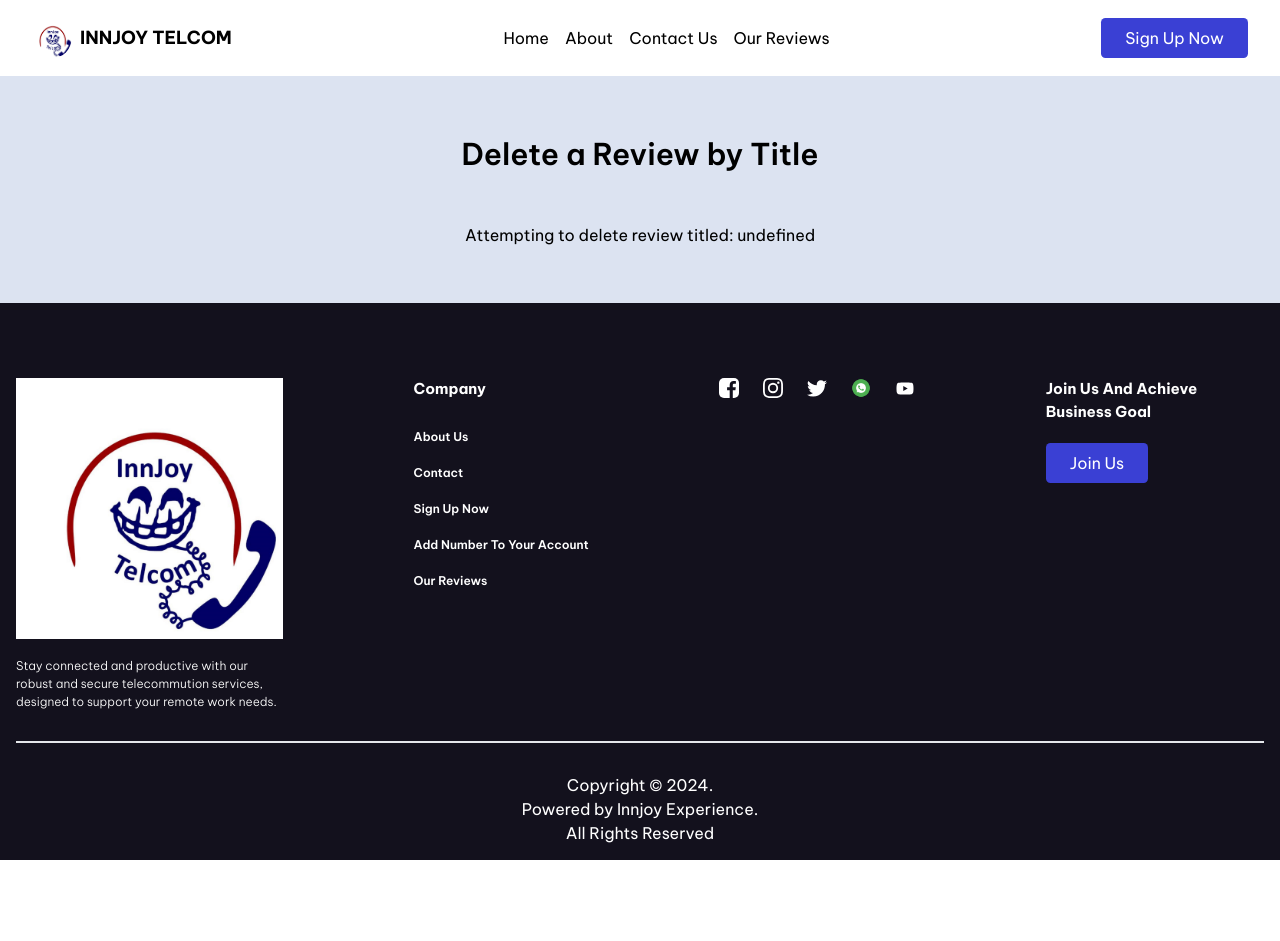
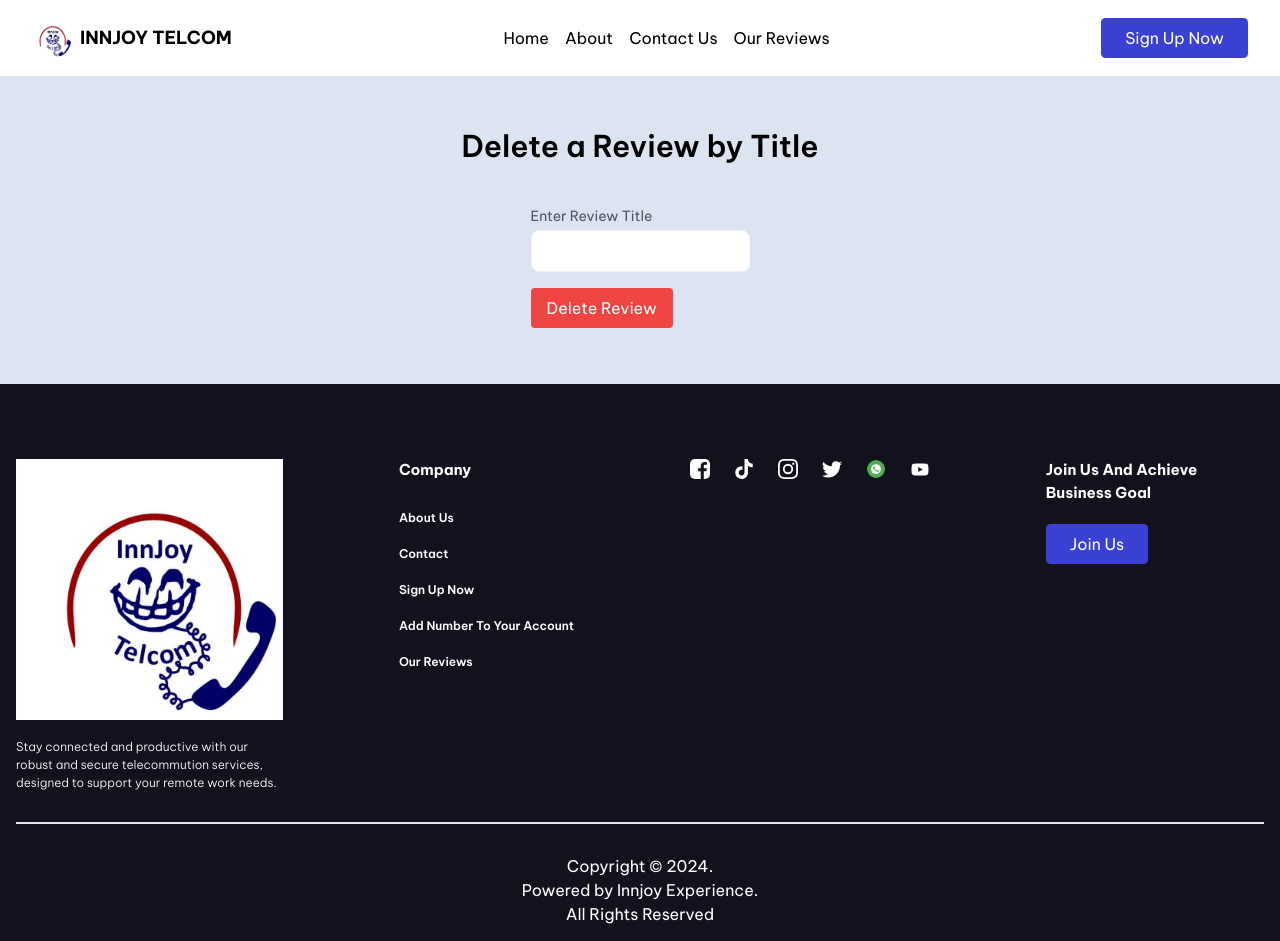
Before and after one commit to cyberohn2/InnjoyTelcom, a React (Vite) app: page /delete-review in a window 1280 px wide. Before the commit the page ends 860 px from the top, so only its background shows below. Built offline with nearby package versions, Linux system fonts and the light colour scheme.

Commit message:
added tiktok and fixed delete form btn

```diff
--- a/src/Components/Footer.jsx
+++ b/src/Components/Footer.jsx
@@ -27,6 +27,12 @@
                     </div>
                     <div className="flex gap-6 items-center">
                         <a target="_" href="https://m.facebook.com/profile.php?id=61563958125862&name=xhp_nt_fbaction_open_user"><svg className="fill-white hover:fill-blue-500" style={{borderRadius: "5px"}} width="20" height="20" xmlns="http://www.w3.org/2000/svg"><path d="M18.896 0H1.104C.494 0 0 .494 0 1.104v17.793C0 19.506.494 20 1.104 20h9.58v-7.745H8.076V9.237h2.606V7.01c0-2.583 1.578-3.99 3.883-3.99 1.104 0 2.052.082 2.329.119v2.7h-1.598c-1.254 0-1.496.597-1.496 1.47v1.928h2.989l-.39 3.018h-2.6V20h5.098c.608 0 1.102-.494 1.102-1.104V1.104C20 .494 19.506 0 18.896 0z" fillRule="nonzero"/></svg></a>
+                        <a target="_" href="https://www.instagram.com/innjoytelcom/">
+                            <svg className="fill-white hover:fill-blue-500" xmlns="http://www.w3.org/2000/svg" xmlnsXlink="http://www.w3.org/1999/xlink" version="1.1" id="Capa_1" x="0px" y="0px" viewBox="0 0 24 24" style={{enableBackground:"new 0 0 24 24"}} xmlSpace="preserve" width="20" height="20">
+                            <path d="M22.465,9.866c-2.139,0-4.122-0.684-5.74-1.846v8.385c0,4.188-3.407,7.594-7.594,7.594c-1.618,0-3.119-0.51-4.352-1.376  c-1.958-1.375-3.242-3.649-3.242-6.218c0-4.188,3.407-7.595,7.595-7.595c0.348,0,0.688,0.029,1.023,0.074v0.977v3.235  c-0.324-0.101-0.666-0.16-1.023-0.16c-1.912,0-3.468,1.556-3.468,3.469c0,1.332,0.756,2.489,1.86,3.07  c0.481,0.253,1.028,0.398,1.609,0.398c1.868,0,3.392-1.486,3.462-3.338L12.598,0h4.126c0,0.358,0.035,0.707,0.097,1.047  c0.291,1.572,1.224,2.921,2.517,3.764c0.9,0.587,1.974,0.93,3.126,0.93V9.866z"/>
+
+                            </svg>
+                        </a>
                         <a target="_" href="https://www.instagram.com/innjoytelcom/"><svg className="fill-white hover:fill-blue-500" width="20" height="20" xmlns="http://www.w3.org/2000/svg"><path d="M10 1.802c2.67 0 2.987.01 4.042.059 2.71.123 3.975 1.409 4.099 4.099.048 1.054.057 1.37.057 4.04 0 2.672-.01 2.988-.057 4.042-.124 2.687-1.387 3.975-4.1 4.099-1.054.048-1.37.058-4.041.058-2.67 0-2.987-.01-4.04-.058-2.718-.124-3.977-1.416-4.1-4.1-.048-1.054-.058-1.37-.058-4.041 0-2.67.01-2.986.058-4.04.124-2.69 1.387-3.977 4.1-4.1 1.054-.048 1.37-.058 4.04-.058zM10 0C7.284 0 6.944.012 5.877.06 2.246.227.227 2.242.061 5.877.01 6.944 0 7.284 0 10s.012 3.057.06 4.123c.167 3.632 2.182 5.65 5.817 5.817 1.067.048 1.407.06 4.123.06s3.057-.012 4.123-.06c3.629-.167 5.652-2.182 5.816-5.817.05-1.066.061-1.407.061-4.123s-.012-3.056-.06-4.122C19.777 2.249 17.76.228 14.124.06 13.057.01 12.716 0 10 0zm0 4.865a5.135 5.135 0 100 10.27 5.135 5.135 0 000-10.27zm0 8.468a3.333 3.333 0 110-6.666 3.333 3.333 0 010 6.666zm5.338-9.87a1.2 1.2 0 100 2.4 1.2 1.2 0 000-2.4z" fillRule="nonzero"/></svg></a>
                         <a target="_" href="https://x.com/InnjoyTelcom"><svg className="fill-white hover:fill-blue-500" width="20" height="17" xmlns="http://www.w3.org/2000/svg"><path d="M20 2.172a8.192 8.192 0 01-2.357.646 4.11 4.11 0 001.805-2.27 8.22 8.22 0 01-2.606.996A4.096 4.096 0 0013.847.248c-2.65 0-4.596 2.472-3.998 5.037A11.648 11.648 0 011.392 1a4.109 4.109 0 001.27 5.478 4.086 4.086 0 01-1.858-.513c-.045 1.9 1.318 3.679 3.291 4.075a4.113 4.113 0 01-1.853.07 4.106 4.106 0 003.833 2.849A8.25 8.25 0 010 14.658a11.616 11.616 0 006.29 1.843c7.618 0 11.923-6.434 11.663-12.205A8.354 8.354 0 0020 2.172z" fillRule="nonzero"/></svg></a>
                         <a target="_" href="https://wa.me/+2349076612310"><img width={20} src={WhatsappIcon} alt="" /></a>
--- a/src/Components/OptionalNoForm.jsx
+++ b/src/Components/OptionalNoForm.jsx
@@ -7,12 +7,12 @@
         <div className="mb-[22px] flex flex-col gap-[22px] border-b border-gray-400 py-2">
             <div className="flex justify-between items-center">
                 <h3 className="font-semibold text-xl">{title}</h3>
-                {index > 1 && <button
+                {index > 1 && <p
                 onClick={handleDelete}
-                className="bg-red-500 text-white py-1 px-2 rounded hover:bg-red-600"
+                className="bg-red-500 cursor-pointer text-white py-1 px-2 rounded hover:bg-red-600"
             >
                 Delete
-            </button>}
+            </p>}
             </div>
             <div className="flex flex-col items-start">
                 <label className="mb-1 block text-gray-600 text-sm" htmlFor="firstName">First Name</label>
--- a/src/Components/SignInForm.jsx
+++ b/src/Components/SignInForm.jsx
@@ -30,6 +30,13 @@
         e.preventDefault();
         setFormData([...formData, { firstName: "", lastName: "", phoneNumber: "", nin: "" }]);
         setErrors([...errors, {}]); // Extend errors array to match the form data
+    };
+
+    const handleDeleteNumber = (indexToDelete) => {
+        const newFormData = formData.filter((_, index) => index !== indexToDelete);
+        const newErrors = errors.filter((_, index) => index !== indexToDelete);
+        setFormData(newFormData);
+        setErrors(newErrors);
     };
 
     const validate = () => {
@@ -141,6 +148,7 @@
                             user={user}
                             handleChange={(e) => handleChange(e, index + 1)}
                             errors={errors[index + 1]}
+                            handleDelete={() => handleDeleteNumber(index + 1)}
                         />
                     ))}
 
--- a/src/Components/Testimonials.jsx
+++ b/src/Components/Testimonials.jsx
@@ -79,7 +79,7 @@
                     </Swiper>
                 </div>
             </div>
-            <PryCtaBtn text="See More" link="our-reviews" />
+            <PryCtaBtn text="See More" link="/our-reviews" />
         </div>
     );
 };
--- a/src/Pages/Contact.jsx
+++ b/src/Pages/Contact.jsx
@@ -5,6 +5,7 @@
 import IgIcon from "/icon-instagram.svg"
 import XIcon from "/icon-twitter.svg"
 import YTIcom from "/youtube.svg"
+import TTIcom from "/tik-tok.svg"
 import WhatsappIcon from "/whatsapp-icon.png"
 import { useNavigate } from 'react-router-dom';
 
@@ -97,6 +98,7 @@
                             <div className="flex gap-6 items-center">
                                 <a target="_" href="https://m.facebook.com/profile.php?id=61563958125862&name=xhp_nt_fbaction_open_user"><img src={fbIcon} alt="" /></a>
                                 <a target="_" href="https://www.instagram.com/innjoytelcom/"><img src={IgIcon} alt="" /></a>
+                                <a target="_" href="https://www.tiktok.com/@user6720310709715"><img src={TTIcom} alt="" /></a>
                                 <a target="_" href="https://x.com/InnjoyTelcom"><img src={XIcon} alt="" /></a>
                                 <a target="_" href="https://wa.me/+2349076612310"><img width={20} src={WhatsappIcon} alt="" /></a>
                                 <a target="_" href="https://youtube.com/@innjoytelcom?si=u1i0q6PWVwkqKRoi"><img width={20} src={YTIcom} alt="" /></a>
--- a/src/Pages/DeleteReviewForm.jsx
+++ b/src/Pages/DeleteReviewForm.jsx
@@ -1,19 +1,28 @@
+// DeleteReviewForm.js
 import React, { useState, useEffect } from 'react';
 import { useParams } from 'react-router-dom';
 
 const DeleteReviewForm = () => {
-  const { title } = useParams(); // Get the title from the URL parameters
+  const [reviewTitle, setReviewTitle] = useState('');
   const [message, setMessage] = useState('');
+  const { title } = useParams(); // Get the title from the URL parameter
 
   useEffect(() => {
     if (title) {
-      // Send the delete request immediately if title is available
+      setReviewTitle(title);
+      handleDelete(); // Automatically send the delete request if a title is provided in the URL
+    }
+  }, [title]);
+
+  const handleDelete = (e) => {
+    e?.preventDefault(); // Conditionally prevent default if event exists
+
     fetch('https://innjoytelcom-backend-production.up.railway.app/reviews', {
       method: 'DELETE',
       headers: {
         'Content-Type': 'application/json',
       },
-        body: JSON.stringify({ title }),
+      body: JSON.stringify({ title: reviewTitle }),
     })
       .then((response) => response.json())
       .then((data) => {
@@ -26,13 +35,28 @@
       .catch((error) => {
         setMessage(`Error: ${error.message}`);
       });
-    }
-  }, [title]);
+  };
 
   return (
     <div className="py-[56px] flex flex-col items-center justify-between gap-4 max-w-[1080px] mx-auto px-8">
-      <h2 className="mb-[30px] text-[30px] font-semibold">Delete a Review by Title</h2>
-      <p>{message || `Attempting to delete review titled: ${title}`}</p>
+      <h2 className="mb-[30px] text-lg sm:text-[30px] font-semibold">Delete a Review by Title</h2>
+      <form className="flex flex-col items-start" onSubmit={handleDelete}>
+      <label className="mb-1 block text-gray-600 text-sm" htmlFor="title">Enter Review Title</label>
+          <div className="flex gap-2 p-2 rounded-lg bg-white border border-[#F3F3F3] w-full mb-4">
+            <input
+              id='title'
+              className='outline-none w-full'
+              type="text"
+              value={reviewTitle}
+              onChange={(e) => setReviewTitle(e.target.value)}
+              required
+            />
+          </div>
+        <button className="bg-red-500 text-white py-2 px-4 rounded hover:bg-red-600" type="submit">Delete Review</button>
+        <p>{message}</p>
+      </form>
+
+
     </div>
   );
 };
--- a/src/Pages/SendReview.jsx
+++ b/src/Pages/SendReview.jsx
@@ -31,7 +31,7 @@
       })
         .then((response) => response.json())
         .then((data) => {
-          navigate("/success-page", { state: { message: 'Review Added Successfully: ' + data} })
+          navigate("/success-page", { state: { message: 'Review Added Successfully'} })
         })
         .catch((error) => {
           alert('Error sending review');
```
Also changed, not shown: public/tik-tok.svg (added). Lines whose indentation alone changed are shown as unchanged.
